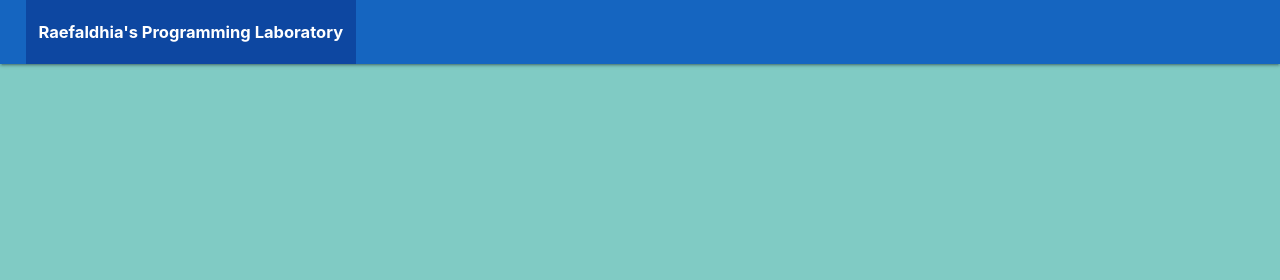
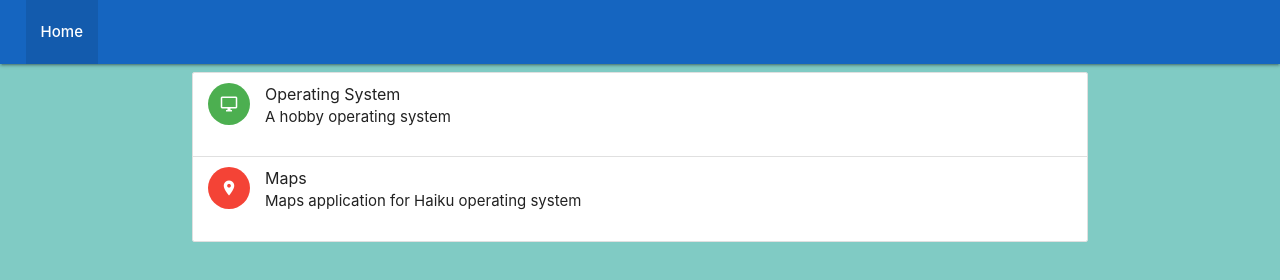
Before and after one commit to raefaldhia/raefaldhia.github.io, a plain HTML site: page index.html in a window 1280 px wide. Drawn offline with nearby package versions, Linux system fonts and the light colour scheme.

Commit message:
2/5/2017 10:18:00

```diff
--- a/assets/css/main.css
+++ /dev/null
@@ -1,11 +0,0 @@
-#content {
-  margin-top: 50px;
-}
-
-nav .brand-logo {
-    font-size: 1.1rem;
-    font-weight: bold;
-    margin-left: 2%;
-    padding: 0px 1% 0px 1%;
-    background-color: #0d47a1;
-}
--- a/index.html
+++ b/index.html
@@ -5,9 +5,9 @@
     <meta http-equiv="X-UA-Compatible" content="IE=edge">
     <meta name="viewport" content="width=device-width, initial-scale=1">
     <meta name="author" content="Raefaldhi Amartya Junior">
-    <meta name="description" content="Raefaldhia's Software Lab">
+    <meta name="description" content="">
 
-    <title>RaefaldhiA's Lab</title>
+    <title>raefaldhia.github.io</title>
 
     <link rel="author" href="https://github.com/raefaldhia">
     <link rel="publisher" href="https://github.com/raefaldhia">
@@ -15,14 +15,28 @@
 
     <link rel="stylesheet" href="https://fonts.googleapis.com/icon?family=Material+Icons">
     <link rel="stylesheet" href="https://cdnjs.cloudflare.com/ajax/libs/materialize/0.97.7/css/materialize.min.css">
-    <link rel="stylesheet" href="assets/css/main.css">
   </head>
   <body class="teal lighten-3">
-    <nav class="blue darken-3">
-      <div class="nav-wrapper ">
-        <a href="#" class="brand-logo">Raefaldhia's Programming Laboratory</a>
+    <nav class="nav-wrapper blue darken-3">
+      <ul class="left" style="margin-left:2%">
+        <li class="active"><a href="#"><strong>Home</strong></a></li>
+      </ul>
+    </nav>
+    <div class="container">
+         <ul class="collection">
+           <li class="collection-item avatar">
+             <i class="material-icons circle green">desktop_windows</i>
+             <span class="title">Operating System</span>
+             <p>A hobby operating system</p>
+           </li>
+           <li class="collection-item avatar">
+             <i class="material-icons circle red">place</i>
+             <span class="title">Maps</span>
+             <p>Maps application for Haiku operating system</p>
+           </li>
+         </ul>
       </div>
-    </nav>
+    </div>
     <script type="text/javascript" src="https://cdnjs.cloudflare.com/ajax/libs/jquery/3.1.0/jquery.min.js"></script>
     <script type="text/javascript" src="https://cdnjs.cloudflare.com/ajax/libs/materialize/0.97.7/js/materialize.min.js"></script>
   </body>
```
